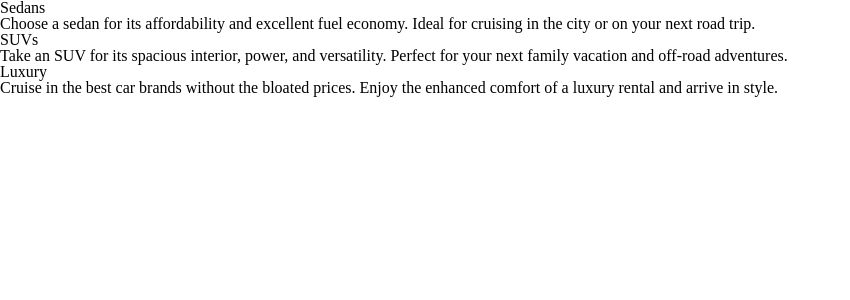
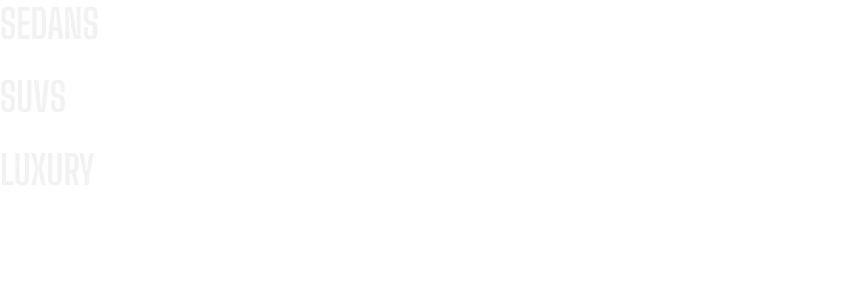
Before and after one commit to miguelzaga/3-column-preview-card-component, a React (Vite) app: page / in a window 1280 px wide. Shown: the top 300 px of the page, without its empty margins (0-850 px from the left). Built offline with nearby package versions, Linux system fonts and the light colour scheme.

Commit message:
import fonts and add colors

```diff
--- a/src/scss/01-abstracts/_variables.scss
+++ b/src/scss/01-abstracts/_variables.scss
@@ -4,3 +4,9 @@ $md: 640px;
 $md-lg: 960px;
 $lg: 1024px;
 $x-lg: 1440px;
+
+// Colors
+$color-yellow: #E28625;
+$color-teal: #006971;
+$color-green: #004140;
+$color-bone: #f2f2f2;
--- a/src/scss/02-base/_typography.scss
+++ b/src/scss/02-base/_typography.scss
@@ -1 +1,20 @@
 @use "./../01-abstracts/" as *;
+
+// Fonts
+@import url('https://fonts.googleapis.com/css2?family=Big+Shoulders+Display:wght@700&family=Lexend+Deca&display=swap');
+
+body {
+	font-family: 'Lexend Deca', sans-serif;
+	font-size: rem(15px);
+	line-height: 25px;
+	color: #fff;
+}
+
+h1, h2 {
+	font-family: 'Big Shoulders Display', cursive;
+	font-size: rem(40px);
+	font-weight: bold;
+	line-height: 48px;
+	text-transform: uppercase;
+	color: $color-bone;
+}
```
